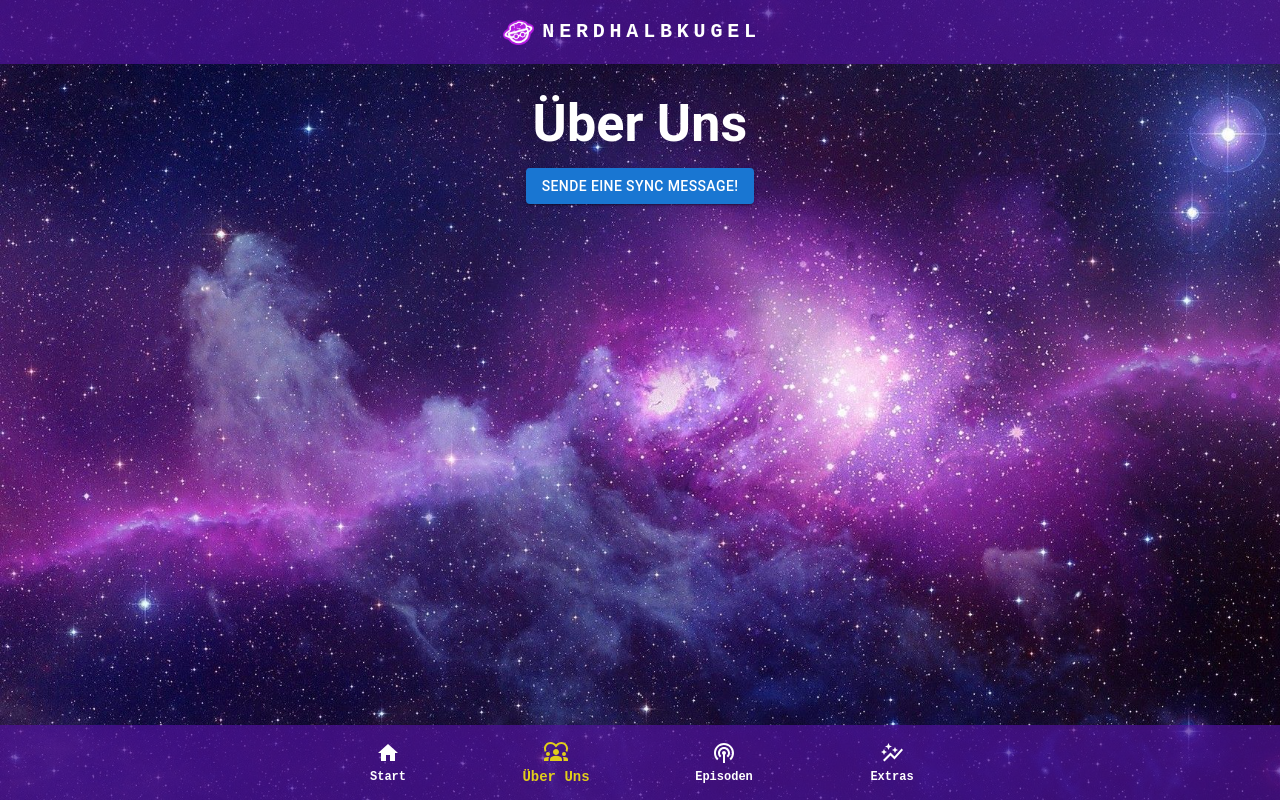
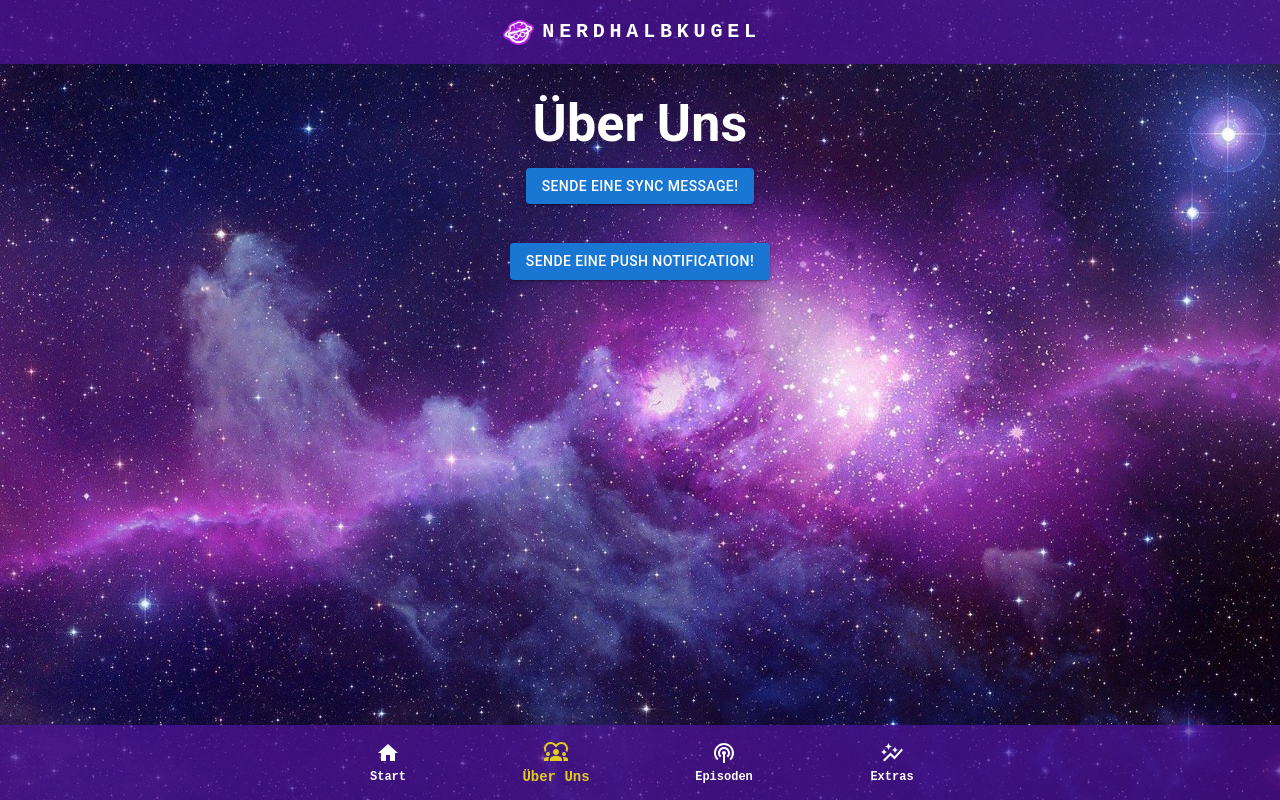
Before and after one commit to Hobba/nhk-app, a React (Create React App) app: page / in a window 1280 px wide. Both pictures are taken after a click on the button "Über Uns". Built offline with nearby package versions, Linux system fonts and the light colour scheme.

Commit message:
Add push test button

```diff
--- a/src/pages/AboutUs/AboutUs.tsx
+++ b/src/pages/AboutUs/AboutUs.tsx
@@ -5,12 +5,14 @@ const AboutUs = () => {
     return (
         <div className="page">
             <h1 className="headline">Über Uns</h1>
-            <Button variant="contained" color="primary" onClick={handleClick}>Sende eine Sync Message!</Button>
+            <Button variant="contained" color="primary" onClick={sendSyncMessage}>Sende eine Sync Message!</Button>
+            <br/>
+            <Button variant="contained" color="primary" onClick={sendPushNotification}>Sende eine Push Notification!</Button>
         </div>
     );
 };
 
-const handleClick = () => {
+const sendSyncMessage = () => {
     console.log("Button geklickt.")
     if ('serviceWorker' in navigator && 'SyncManager' in window) {
         navigator.serviceWorker.ready.then((registration) => {
@@ -21,4 +23,16 @@ const handleClick = () => {
     }
 };
 
+const sendPushNotification = () => {
+    const title = 'Notification aus dem Code';
+    const options = {
+        body: 'Dies ist eine Notification, die im Code definiert ist.',
+    };
+    navigator.serviceWorker.ready.then((registration) => {
+        registration.showNotification(title, options)
+            .then(r => console.log("Sent"))
+            .catch(e => console.log(e));
+    });
+}
+
 export default AboutUs;
```
